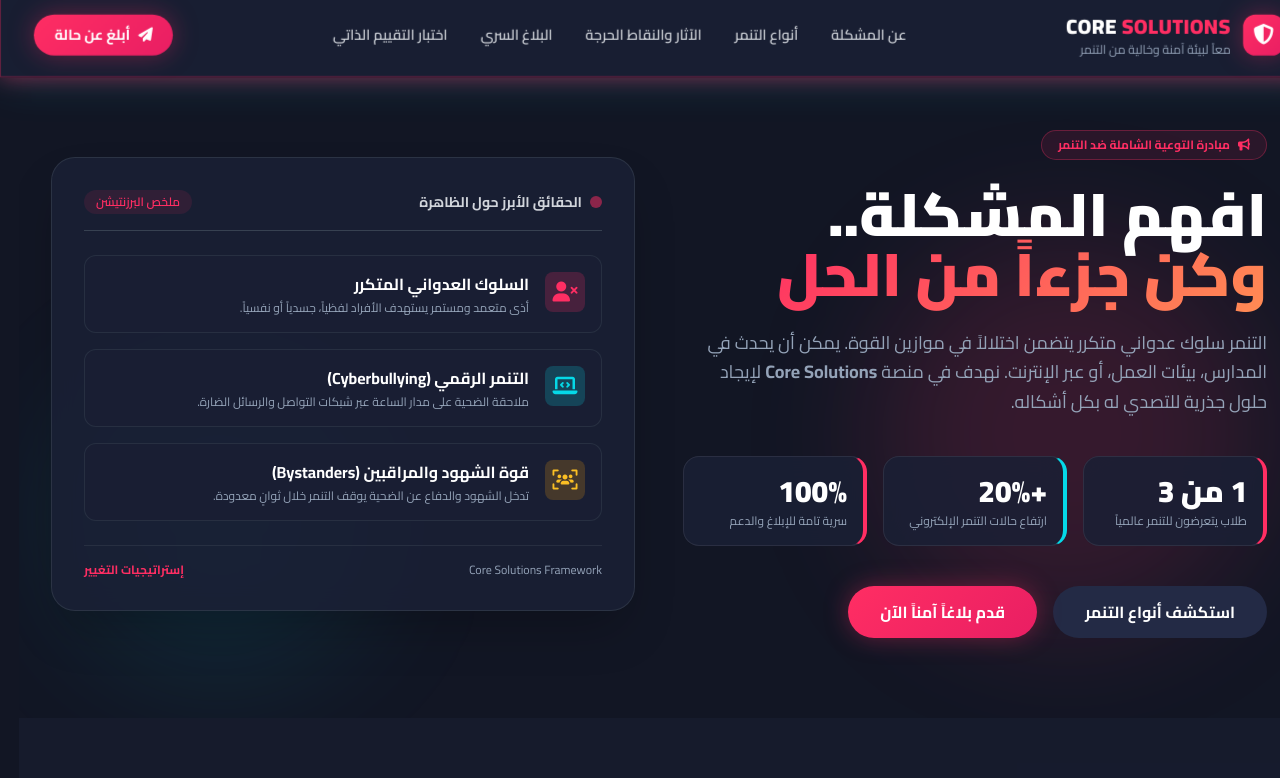
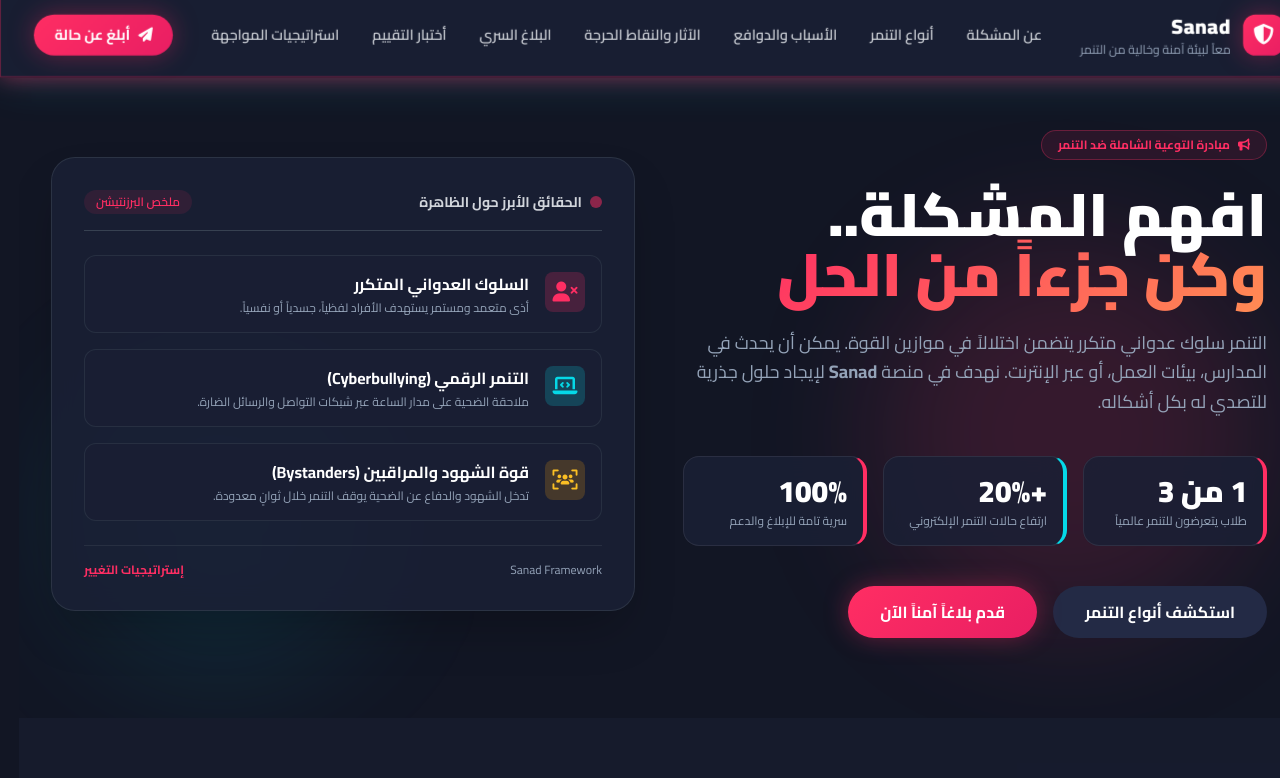
Before and after one commit to Frost3655/Bullying, a plain HTML site: page index.html in a window 1280 px wide. Shown: the top 778 px of the page. Drawn offline with nearby package versions, Linux system fonts and the light colour scheme.

Commit message:
Update index.html

```diff
--- a/index.html
+++ b/index.html
@@ -3,7 +3,7 @@
 <head>
     <meta charset="UTF-8">
     <meta name="viewport" content="width=device-width, initial-scale=1.0">
-    <title>Core Solutions | منصة التوعية ومكافحة التنمر</title>
+    <title>Sanad | منصة التوعية ومكافحة التنمر</title>
     <!-- Tailwind CSS CDN -->
     <script src="https://cdn.tailwindcss.com"></script>
     <!-- FontAwesome for Icons -->
@@ -77,7 +77,7 @@
                     <i class="fa-solid fa-shield-halved"></i>
                 </div>
                 <div>
-                    <span class="text-xl font-black tracking-wide text-white">CORE <span class="text-pinkAccent">SOLUTIONS</span></span>
+                    <span class="text-xl font-black tracking-wide text-white">Sanad</span>
                     <span class="block text-xs text-mutedText font-medium">معاً لبيئة آمنة وخالية من التنمر</span>
                 </div>
             </a>
@@ -86,9 +86,11 @@
             <nav class="hidden md:flex items-center space-x-8 space-x-reverse text-sm font-semibold">
                 <a href="#about" class="text-gray-300 hover:text-pinkAccent transition-colors">عن المشكلة</a>
                 <a href="#types" onclick="switchTab('typesTab')" class="text-gray-300 hover:text-pinkAccent transition-colors">أنواع التنمر</a>
+                <a href="#causes" onclick="switchTab('causesTab')" class="text-gray-300 hover:text-pinkAccent transition-colors">الأسباب والدوافع</a>
                 <a href="#types" onclick="switchTab('impactTab')" class="text-gray-300 hover:text-pinkAccent transition-colors">الآثار والنقاط الحرجة</a>
                 <a href="#report" class="text-gray-300 hover:text-pinkAccent transition-colors">البلاغ السري</a>
-                <a href="#quiz" class="text-gray-300 hover:text-pinkAccent transition-colors">اختبار التقييم الذاتي</a>
+                <a href="#quiz" class="text-gray-300 hover:text-pinkAccent transition-colors">أختبار التقييم</a>
+                <a href="#solutions" class="text-gray-300 hover:text-pinkAccent transition-colors">استراتيجيات المواجهة</a>
             </nav>
 
             <!-- Action CTA -->
@@ -123,7 +125,7 @@
                     </h1>
 
                     <p class="text-lg text-mutedText leading-relaxed max-w-2xl mx-auto lg:mx-0">
-                        التنمر سلوك عدواني متكرر يتضمن اختلالاً في موازين القوة. يمكن أن يحدث في المدارس، بيئات العمل، أو عبر الإنترنت. نهدف في منصة <strong>Core Solutions</strong> لإيجاد حلول جذرية للتصدي له بكل أشكاله.
+                        التنمر سلوك عدواني متكرر يتضمن اختلالاً في موازين القوة. يمكن أن يحدث في المدارس، بيئات العمل، أو عبر الإنترنت. نهدف في منصة <strong>Sanad</strong> لإيجاد حلول جذرية للتصدي له بكل أشكاله.
                     </p>
 
                     <!-- Stat Badges -->
@@ -196,7 +198,7 @@
                         </div>
 
                         <div class="mt-6 pt-4 border-t border-gray-700/50 flex justify-between items-center text-xs text-mutedText">
-                            <span>Core Solutions Framework</span>
+                            <span>Sanad Framework</span>
                             <span class="text-pinkAccent font-bold">إستراتيجيات التغيير</span>
                         </div>
                     </div>
@@ -512,7 +514,7 @@
                     <div class="w-16 h-16 rounded-full bg-green-500/20 text-green-400 flex items-center justify-center text-3xl mx-auto mb-4">
                         <i class="fa-solid fa-shield-check"></i>
                     </div>
-                    <h3 class="text-2xl font-bold text-white mb-2">تم تسلم البلاغ بنجاح وسرية!</h3>
+                    <h3 class="text-2xl font-bold text-white mb-2">تم تسليم البلاغ بنجاح وسرية!</h3>
                     <p class="text-sm text-mutedText">شكراً لشجاعتك. سيتولى فريق المبادرة والجهات المختصة دراسة الحالة والتدخل لحماية البيئة.</p>
                 </div>
             </div>
@@ -580,7 +582,7 @@
 
             <div class="flex flex-col md:flex-row items-center justify-between border-t border-gray-800 pt-6 text-xs text-mutedText">
                 <div class="flex items-center gap-2 mb-4 md:mb-0">
-                    <span class="font-bold text-white">CORE SOLUTIONS</span>
+                    <span class="font-bold text-white">Sanad</span>
                     <span>&copy; 2026 جميع الحقوق محفوظة - مبادرة التوعية ضد التنمر</span>
                 </div>
                 <div class="flex gap-6">
```
